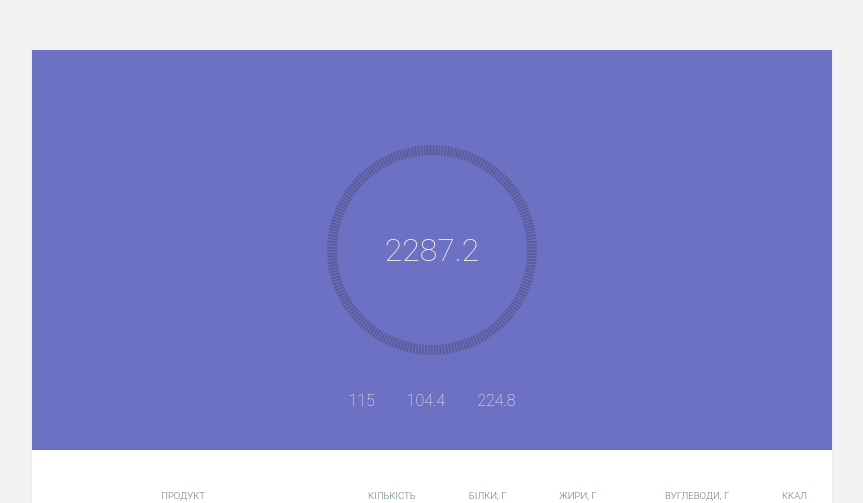
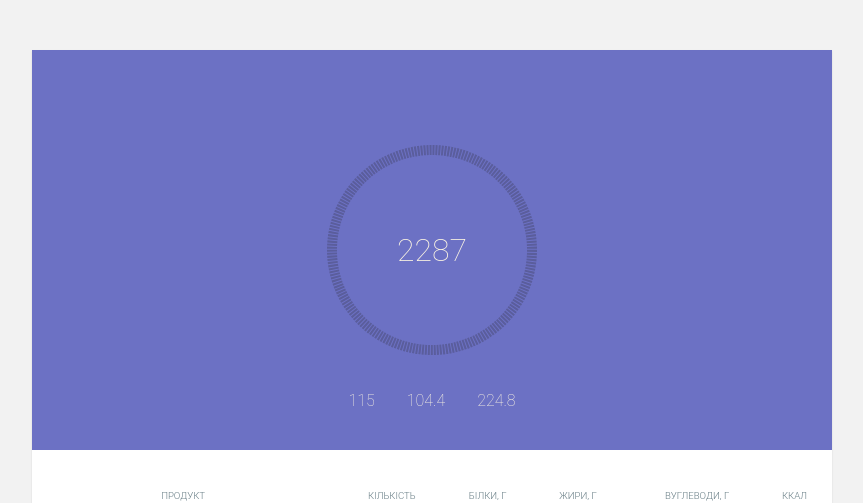
Before and after one commit to ActiveObject/assistant, a React (Create React App) app: page / in a window 1280 px wide. Shown: the top 503 px of the page, without its empty margins (208-1071 px from the left). Built offline with nearby package versions, Linux system fonts and the light colour scheme.

Commit message:
Round to integer

```diff
--- a/src/Diet.js
+++ b/src/Diet.js
@@ -100,7 +100,7 @@ function DailyNutritionPlan({ food, disabled, onToggleIngredient }) {
       <header>
         <svg width="400" height="400" viewBox="0 0 400 400" style={{ display: 'block', margin: 'auto' }}>
           <circle r="100" cx="50%" cy="50%" fill="none" stroke="#5A5D9C" strokeWidth="10" strokeDasharray="2, 1" />
-          <text x="50%" y="50%" textAnchor="middle" alignmentBaseline="central" fontSize="2rem" fill="#FDF6E3" fontFamily="Roboto, sans-serif" fontWeight="100">{toFixed(totalCalories)}</text>
+          <text x="50%" y="50%" textAnchor="middle" alignmentBaseline="central" fontSize="2rem" fill="#FDF6E3" fontFamily="Roboto, sans-serif" fontWeight="100">{toFixed(totalCalories, 0)}</text>
         </svg>
 
         <div className="nutrients">
@@ -187,8 +187,8 @@ function ProductRow({ value, disabled, onClick }) {
   )
 }
 
-function toFixed(number) {
-  return Math.round(number * 10) / 10;
+function toFixed(number, digits = 1) {
+  return Math.round(number * Math.pow(10, digits)) / Math.pow(10, digits);
 }
 
 function amount(food) {
```
